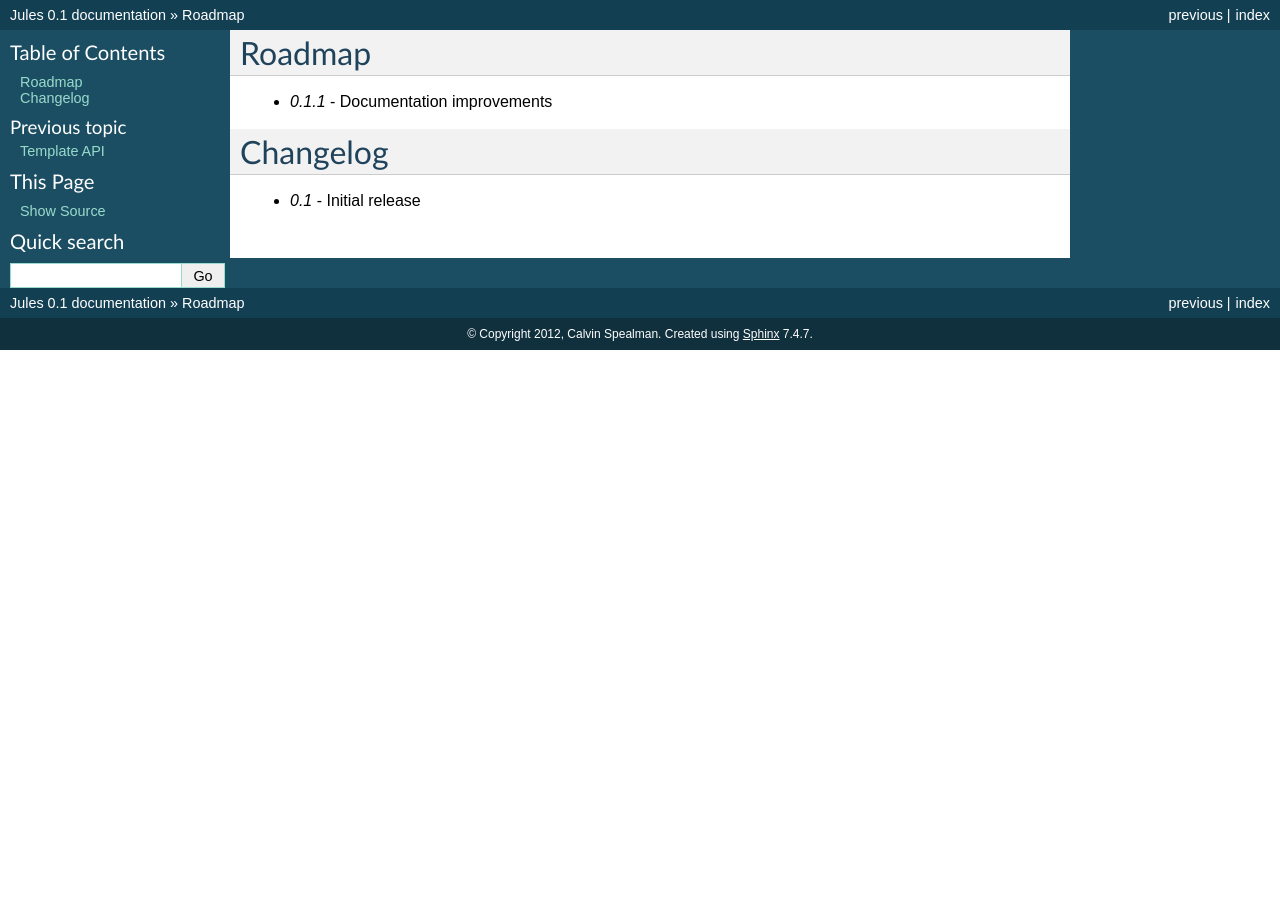
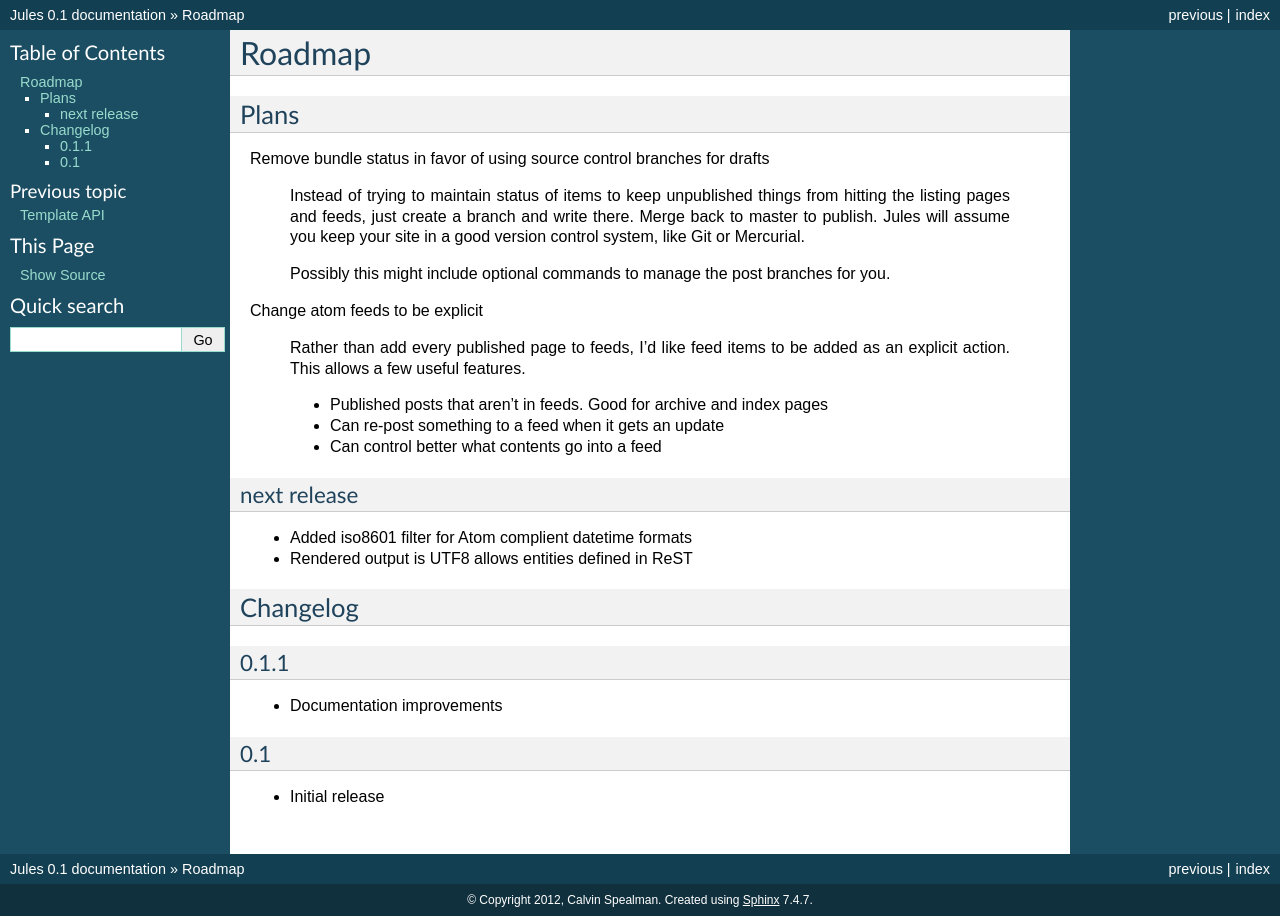
Before and after one commit to ironfroggy/jules, a Sphinx documentation site: the page built from docs/roadmap.rst, in a window 1280 px wide. Built offline with Sphinx 7.4.7, drawn with Linux system fonts in a browser that asks for light colours.

Commit message:
Updating the roadmap for 0.2 plans

```diff
--- a/docs/roadmap.rst
+++ b/docs/roadmap.rst
@@ -1,9 +1,39 @@
 Roadmap
 =======
 
-* *0.1.1* - Documentation improvements
+Plans
+^^^^^
+
+Remove bundle status in favor of using source control branches for drafts
+
+  Instead of trying to maintain status of items to keep unpublished things from hitting the listing pages and feeds, just create a branch and write there. Merge back to master to publish. Jules will assume you keep your site in a good version control system, like Git or Mercurial.
+
+  Possibly this might include optional commands to manage the post branches for you.
+
+Change atom feeds to be explicit
+
+  Rather than add every published page to feeds, I'd like feed items to be added as an explicit action. This allows a few useful features.
+
+  * Published posts that aren't in feeds. Good for archive and index pages
+  * Can re-post something to a feed when it gets an update
+  * Can control better what contents go into a feed
+
+
+next release
+############
+
+* Added iso8601 filter for Atom complient datetime formats
+* Rendered output is UTF8 allows entities defined in ReST
 
 Changelog
-=========
+^^^^^^^^^
 
-* *0.1* - Initial release
+0.1.1
+####
+
+* Documentation improvements
+
+0.1
+####
+
+* Initial release
```
